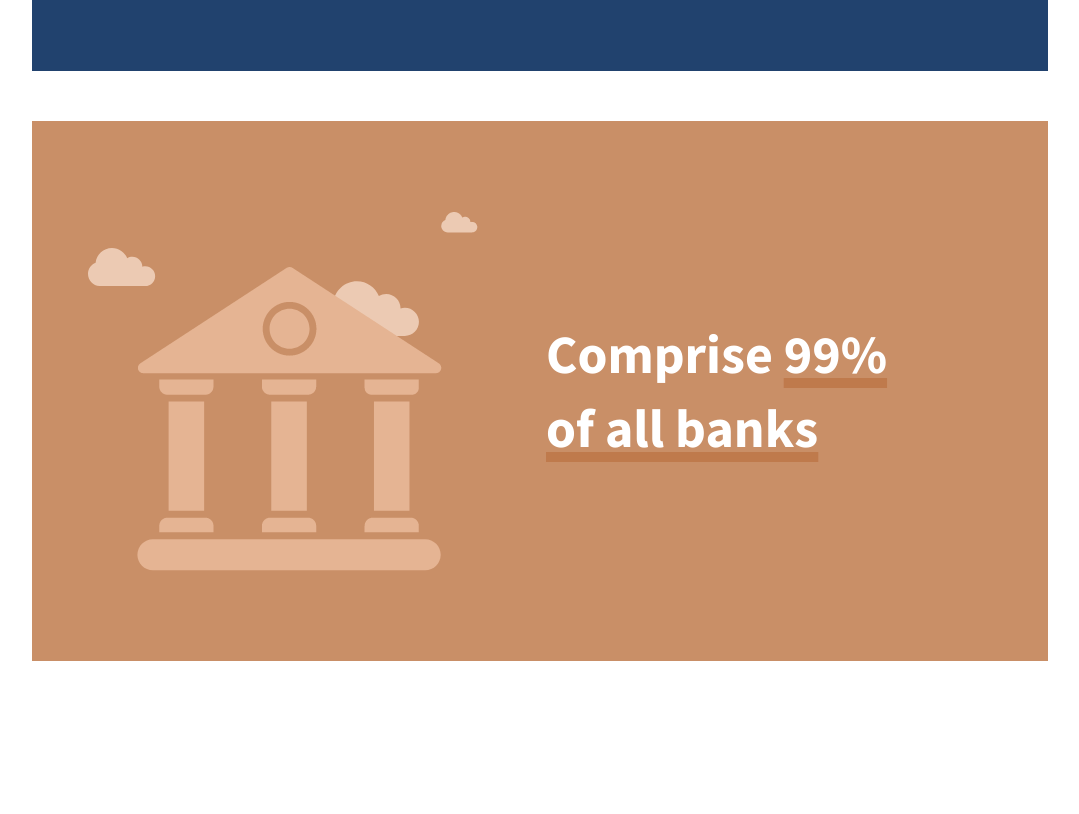
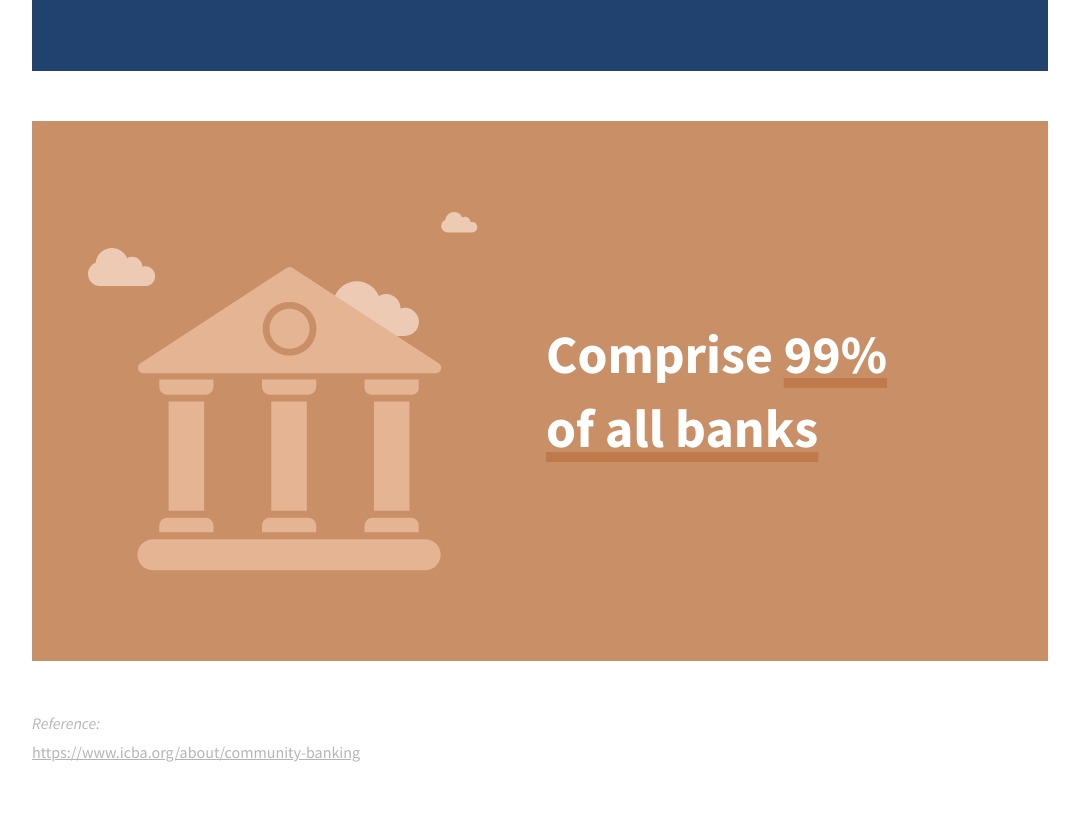
Before and after one commit to devshisir/sajil-blog-2, a website: page index.html in a window 1280 px wide. Shown: the part 2203-3017 px from the top of the page, without its empty margins (100-1179 px from the left). Before the commit the page ends 2914 px from the top, so only its background shows below. Drawn offline with Linux system fonts and the light colour scheme.

Commit message:
add ref content

```diff
--- a/asset/sass/style.scss
+++ b/asset/sass/style.scss
@@ -89,6 +89,27 @@ main code start here
                 font-size: 54px;
                 color: #fff;
                line-height: 74px;
+            }
+        }
+    }
+}
+.ref__link{
+    background-color: #fff;
+    padding-bottom: 50px;
+    .ref__content{
+        p{
+            font-style: italic;
+            color: #B5B5B5;
+            font-weight: 400;
+        }
+        a{
+            width: 100%;
+            display: block;
+            margin-top: 5px;
+            color: #B5B5B5;
+            text-decoration: underline;
+            &:hover{
+                color: #379D9A;
             }
         }
     }
--- a/index.html
+++ b/index.html
@@ -120,6 +120,18 @@
          </div>
       </div>
    </div>
+   <div class="ref__link">
+      <div class="container">
+         <div class="row">
+            <div class="col-12">
+               <div class="ref__content">
+                  <p>Reference:</p>
+                  <a href="https://www.icba.org/about/community-banking" target="_blank">https://www.icba.org/about/community-banking</a>
+               </div>
+            </div>
+         </div>
+      </div>
+   </div>
 </body>
 
 </html>
```
Also changed, not shown: asset/css/style.css.
